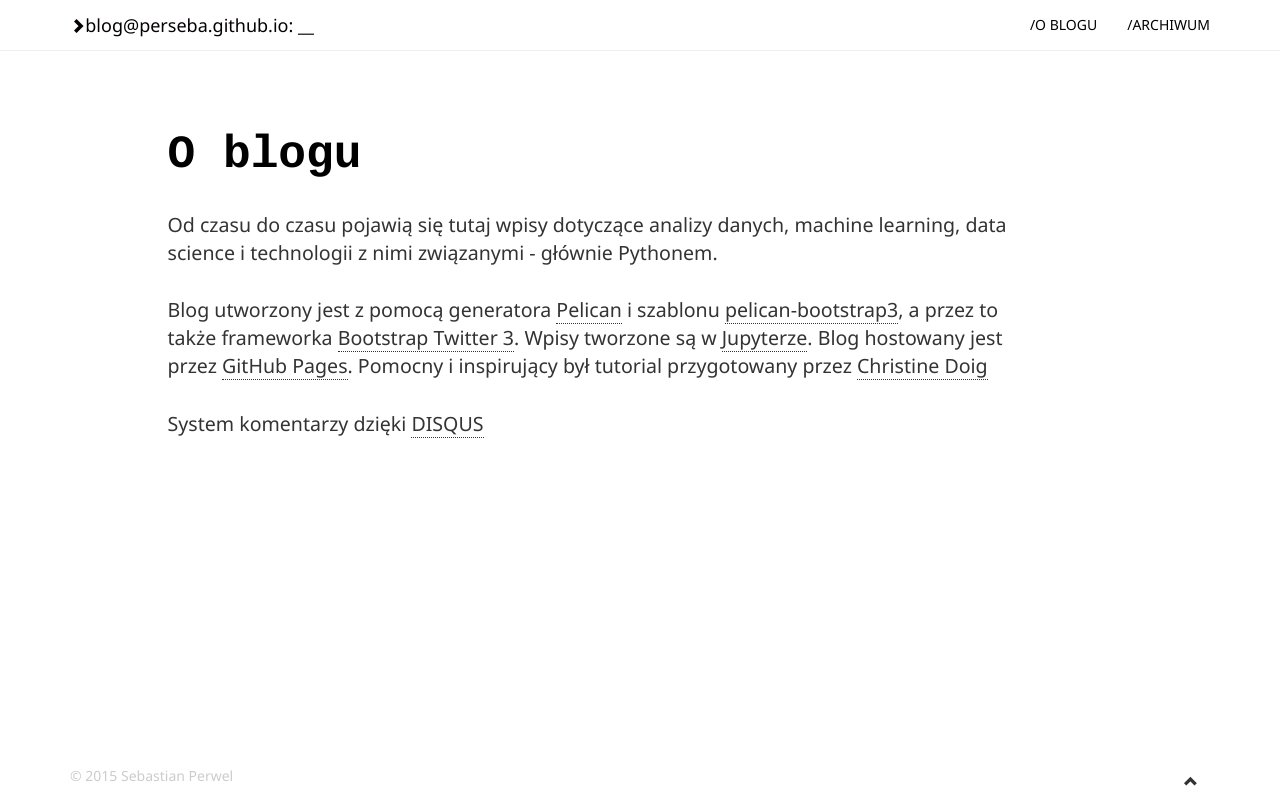
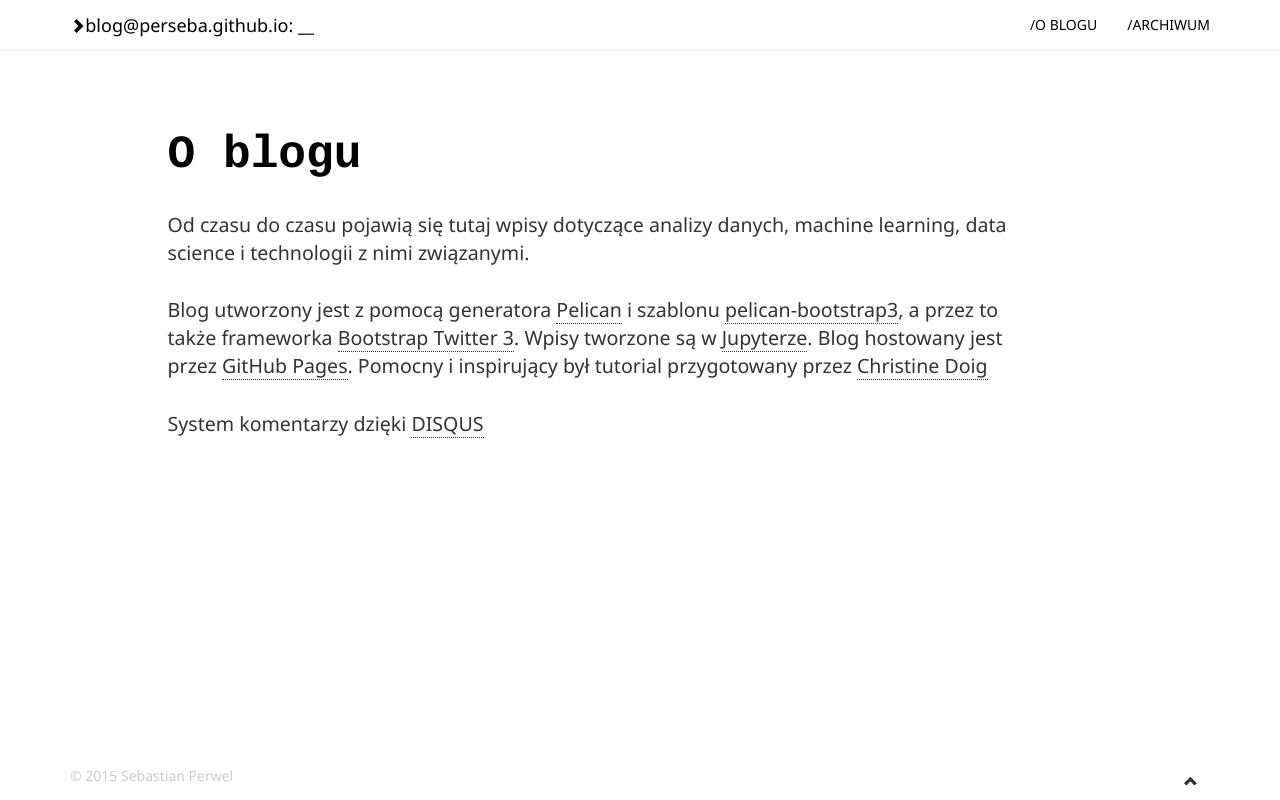
Before and after one commit to perseba/blog, a plain HTML site: page pages/o-blogu.html in a window 1280 px wide. Drawn offline with nearby package versions, Linux system fonts and the light colour scheme.

Commit message:
Update documentation

```diff
--- a/pages/o-blogu.html
+++ b/pages/o-blogu.html
@@ -6,15 +6,15 @@
     <meta http-equiv="X-UA-Compatible" content="IE=edge">
     <meta charset="utf-8">
     <meta name="viewport" content="width=device-width, initial-scale=1.0">
-    <link rel="shortcut icon" type="image/x-icon" href="./favicon.ico?">
+    <link rel="shortcut icon" type="image/x-icon" href="/favicon.ico?">
 <link rel="canonical" href="../pages/o-blogu.html">
         <meta name="author" content="Sebastian Perwel" />
-        <meta name="description" content="Od czasu do czasu pojawią się tutaj wpisy dotyczące analizy danych, machine learning, data science i technologii z nimi związanymi - głównie Pythonem. Blog utworzony jest z pomocą generatora Pelican i szablonu pelican-bootstrap3, a przez to także frameworka Bootstrap Twitter 3. Wpisy tworzone są w Jupyterze. Blog hostowany jest przez GitHub ..." />
+        <meta name="description" content="Od czasu do czasu pojawią się tutaj wpisy dotyczące analizy danych, machine learning, data science i technologii z nimi związanymi. Blog utworzony jest z pomocą generatora Pelican i szablonu pelican-bootstrap3, a przez to także frameworka Bootstrap Twitter 3. Wpisy tworzone są w Jupyterze. Blog hostowany jest przez GitHub Pages. Pomocny ..." />
     <meta property="og:site_name" content="blog@perseba.github.io:" />
     <meta property="og:type" content="article"/>
     <meta property="og:title" content="O blogu"/>
     <meta property="og:url" content="../pages/o-blogu.html"/>
-    <meta property="og:description" content="Od czasu do czasu pojawią się tutaj wpisy dotyczące analizy danych, machine learning, data science i technologii z nimi związanymi - głównie Pythonem. Blog utworzony jest z pomocą generatora Pelican i szablonu pelican-bootstrap3, a przez to także frameworka Bootstrap Twitter 3. Wpisy tworzone są w Jupyterze. Blog hostowany jest przez GitHub ..." />
+    <meta property="og:description" content="Od czasu do czasu pojawią się tutaj wpisy dotyczące analizy danych, machine learning, data science i technologii z nimi związanymi. Blog utworzony jest z pomocą generatora Pelican i szablonu pelican-bootstrap3, a przez to także frameworka Bootstrap Twitter 3. Wpisy tworzone są w Jupyterze. Blog hostowany jest przez GitHub Pages. Pomocny ..." />
     <!-- Bootstrap -->
         <link rel="stylesheet" href="../theme/css/bootstrap.limelink.min.css" type="text/css"/>
     <link href='https://fonts.googleapis.com/css?family=Noto+Sans:400,700&subset=latin,latin-ext' rel='stylesheet' type='text/css'>
@@ -70,7 +70,7 @@
         <div class="entry-content">
             <!---Slug: o-blogu-->
 
-<p>Od czasu do czasu pojawią się tutaj wpisy dotyczące analizy danych, machine learning, data science i technologii z nimi związanymi - głównie Pythonem. </p>
+<p>Od czasu do czasu pojawią się tutaj wpisy dotyczące analizy danych, machine learning, data science i technologii z nimi związanymi. </p>
 <p>Blog utworzony jest z pomocą generatora <a href="http://docs.getpelican.com/">Pelican</a> i szablonu <a href="https://github.com/DandyDev/pelican-bootstrap3">pelican-bootstrap3</a>, a przez to także frameworka <a href="http://getbootstrap.com">Bootstrap Twitter 3</a>. Wpisy tworzone są w <a href="http://jupyter.org/">Jupyterze</a>. Blog hostowany jest przez <a href="https://pages.github.com/">GitHub Pages</a>. Pomocny i inspirujący był tutorial przygotowany przez <a href="http://chdoig.github.io/create-pelican-blog.html">Christine Doig</a></p>
 <p>System komentarzy dzięki <a href="https://disqus.com">DISQUS</a></p>
 <!---
```
Also changed, not shown: archives.html (+1 -1 lines), author/seba.html (+1 -1 lines), authors.html (+1 -1 lines), categories.html (+1 -1 lines), category/posts.html (+1 -1 lines), index.html (+1 -1 lines), jupyter-wprowadzenie.html (+1 -1 lines).
